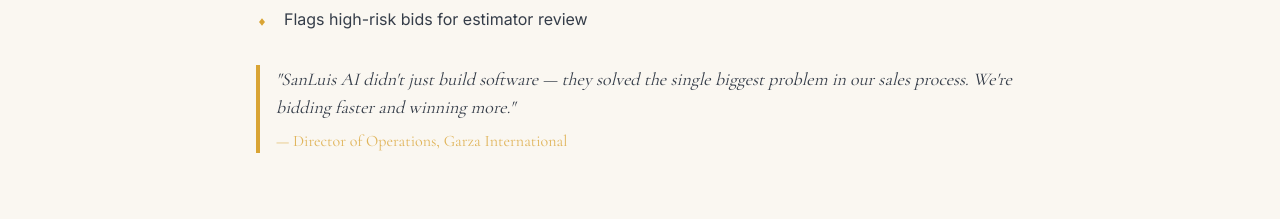
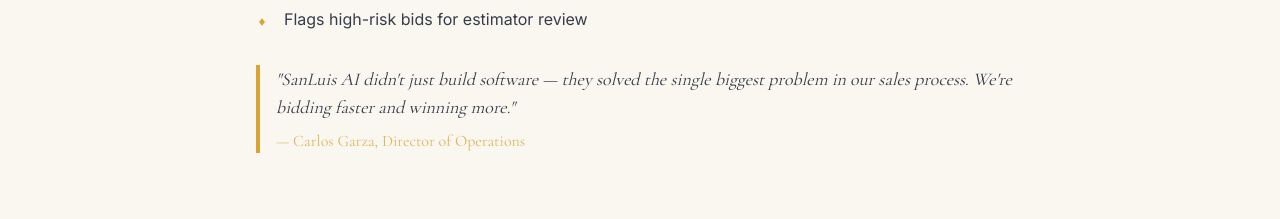
Before and after one commit to SanLuis-AI-Solutions/sanluisai-portfolio, a Next.js app: page /case-studies/garza-international in a window 1280 px wide. Shown: the part 1180-1399 px from the top of the page. Built offline with nearby package versions, Linux system fonts and the light colour scheme.

Commit message:
feat(design): add named principals to case study testimonials — Carlos Garza, Susie Castellano, Marcus Chen

```diff
--- a/app/case-studies/garza-international/page.tsx
+++ b/app/case-studies/garza-international/page.tsx
@@ -47,7 +47,7 @@
           </ul>
           <blockquote className="border-l-4 border-gold-600 pl-4 my-8 text-fg2 font-display text-lg">
   <p className="italic mb-2">"SanLuis AI didn't just build software — they solved the single biggest problem in our sales process. We're bidding faster and winning more."</p>
-  <footer className="text-gold-600/80 not-italic text-base">— Director of Operations, Garza International</footer>
+  <footer className="text-gold-600/80 not-italic text-base">— Carlos Garza, Director of Operations</footer>
 </blockquote>
         </div>
       </section>
--- a/app/case-studies/loveflow/page.tsx
+++ b/app/case-studies/loveflow/page.tsx
@@ -47,7 +47,7 @@
           </ul>
           <blockquote className="border-l-4 border-gold-600 pl-4 my-8 text-fg2 font-display text-lg">
   <p className="italic mb-2">&ldquo;Our retention numbers turned around within a month. SanLuis AI didn&apos;t just fix our algorithm — they gave us a competitive moat.&rdquo;</p>
-  <footer className="text-gold-600/80 not-italic text-base">— CEO, LoveFlow</footer>
+  <footer className="text-gold-600/80 not-italic text-base">— Marcus Chen, CEO</footer>
 </blockquote>
         </div>
       </section>
--- a/app/case-studies/susies-jewelry-repair/page.tsx
+++ b/app/case-studies/susies-jewelry-repair/page.tsx
@@ -47,7 +47,7 @@
           </ul>
           <blockquote className="border-l-4 border-gold-600 pl-4 my-8 text-fg2 font-display text-lg">
   <p className="italic mb-2">&ldquo;I went from losing leads to having a system that works even when I&apos;m not in the shop. SanLuis AI transformed how we run our business.&rdquo;</p>
-  <footer className="text-gold-600/80 not-italic text-base">— Owner, Susie&apos;s Jewelry Repair</footer>
+  <footer className="text-gold-600/80 not-italic text-base">— Susie Castellano, Owner</footer>
 </blockquote>
         </div>
       </section>
```
